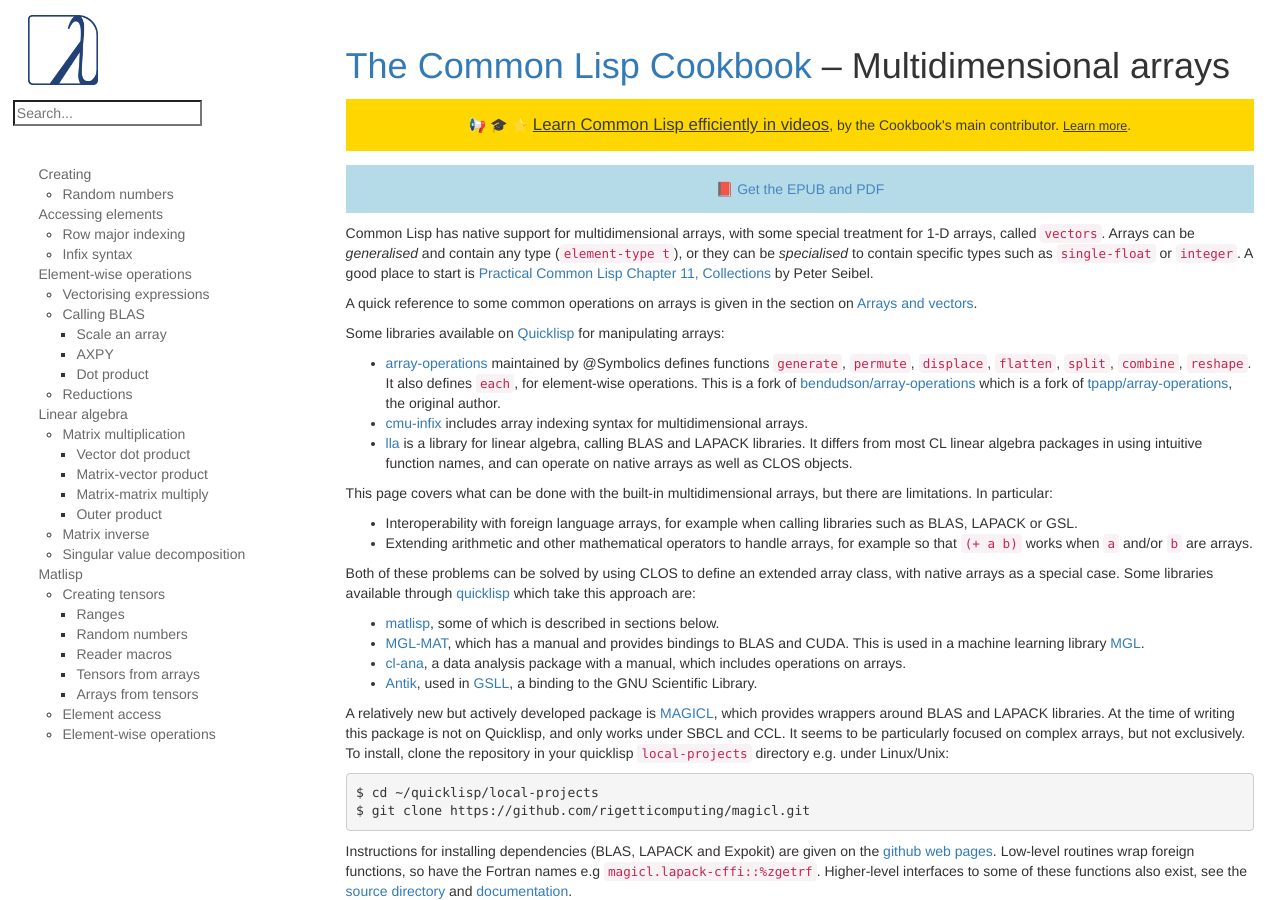
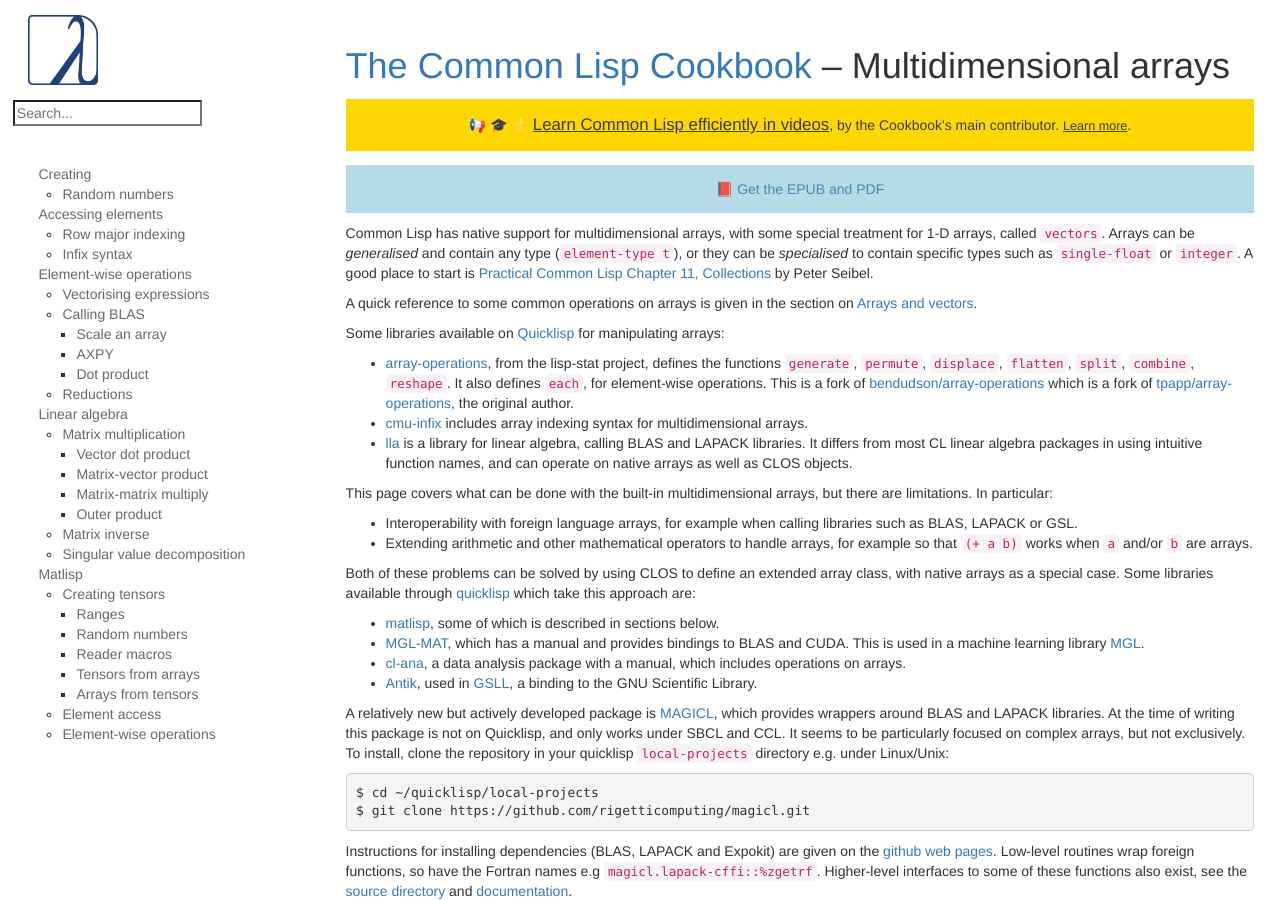
Before and after one commit to LispCookbook/cl-cookbook, a Jekyll site: the page built from arrays.md, in a window 1280 px wide and 900 px high. Built offline with Jekyll 4.4.1, drawn with Linux system fonts in a browser that asks for light colours.

Commit message:
(minor) no empty @ citation

```diff
--- a/arrays.md
+++ b/arrays.md
@@ -15,7 +15,7 @@
 
 Some libraries available on [Quicklisp](https://www.quicklisp.org/beta/) for manipulating arrays:
 
-- [array-operations](https://github.com/Lisp-Stat/array-operations) maintained by @Symbolics defines
+- [array-operations](https://github.com/Lisp-Stat/array-operations), from the lisp-stat project, defines the
   functions `generate`, `permute`, `displace`, `flatten`, `split`,
   `combine`, `reshape`. It also defines `each`, for element-wise
   operations. This is a fork of [bendudson/array-operations](https://github.com/bendudson/array-operations) which is a fork of
```
